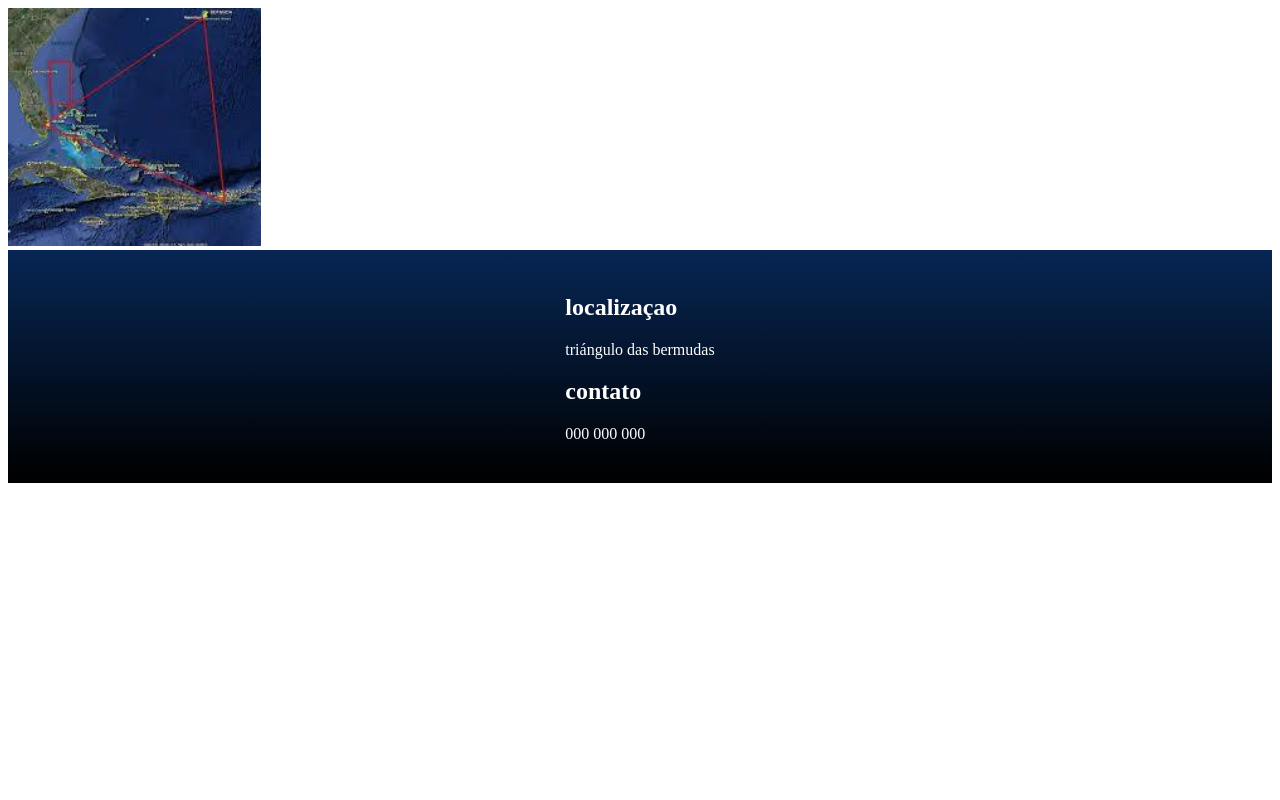
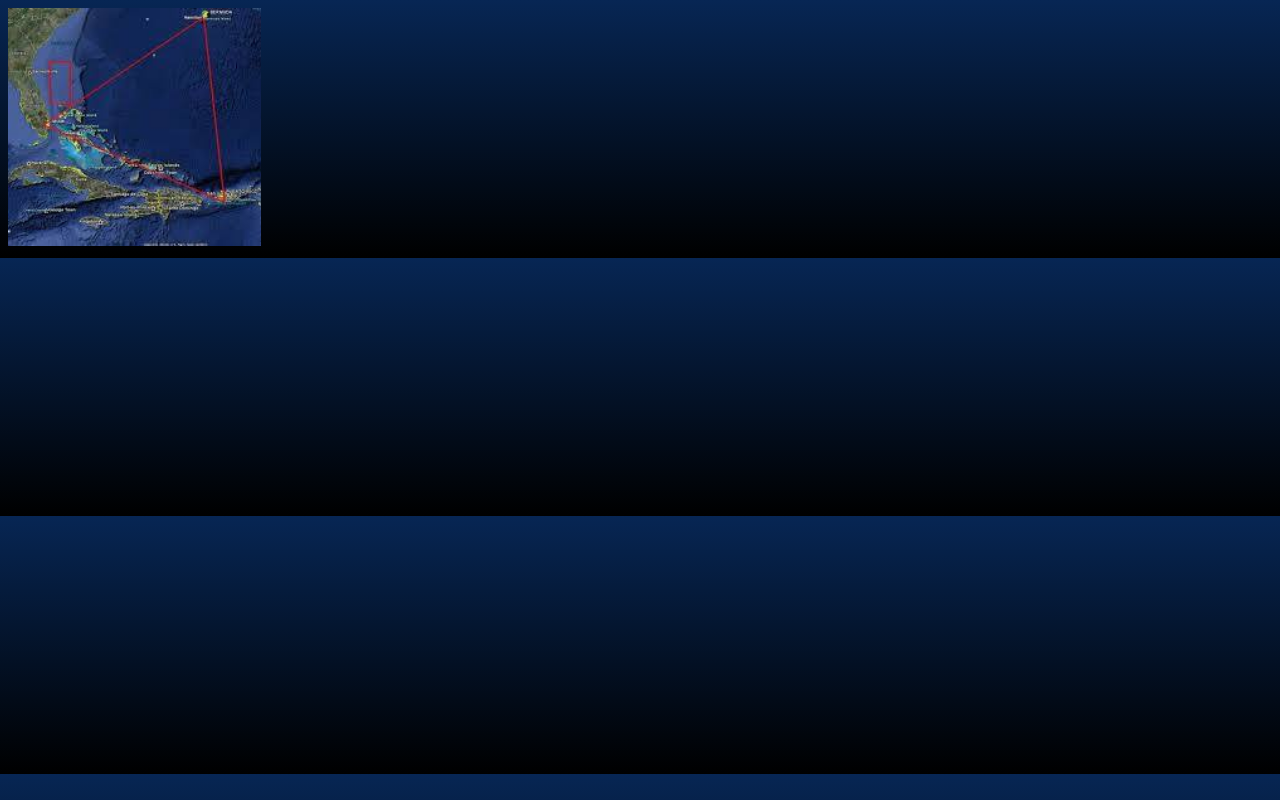
Before and after one commit to nicolly15c/word, a plain HTML site: page contato.html in a window 1280 px wide. Drawn offline with Linux system fonts and the light colour scheme.

Commit message:
Add files via upload

```diff
--- a/contato.css
+++ b/contato.css
@@ -1,19 +1,9 @@
-.body{
-    background-color:linear-gradient(#000000 #072654);
-    }
-
+body {
+    background: linear-gradient(#072654, #000000); /* Degradê de #072654 para #000000 */
+}
 .triangulo{
     width: 20%;
 }
-.sobre-div-localizcao{
-    width: 35%;
+.imagem-cabecalho{
+    justify-content: center;
 }
-
-.contato{
-    background-image: linear-gradient(#072654,#000000);
-    color: white;
-    display: flex;
-    justify-content: center;
-    align-items: center;
-    padding: 24px 0;
-}
--- a/contato.html
+++ b/contato.html
@@ -2,27 +2,14 @@
 <html lang="en">
 <head>
     <meta charset="UTF-8">
-    <meta http-equiv="X-UA-Compatible" content="IE=edge">
     <meta name="viewport" content="width=device-width, initial-scale=1.0">
     <title>Document</title>
     <link rel="stylesheet" href="contato.css">
 </head>
 <body>
-    <header class="local">
-        <img class="triangulo" src="triangulodasbermudas.jpeg" alt="">
+    <header class="imagem-cabecalho">
+    <img class="triangulo" src="triangulodasbermudas.jpeg" alt="">
+
     </header>
-    <section class="contato">
-    <div class="sobre-div-localizacao">
-        <h2 class="titulo-localizacao">localizaçao</h2>
-        <p clas="localização-texto-um">triángulo das bermudas </p>
-        <h2 class="titulo-contato">contato</h2>
-        <p class="contato-texto-um">000 000 000</p>
-    </div>
-
-
-    </section>
-
-
-
 </body>
 </html>
```
